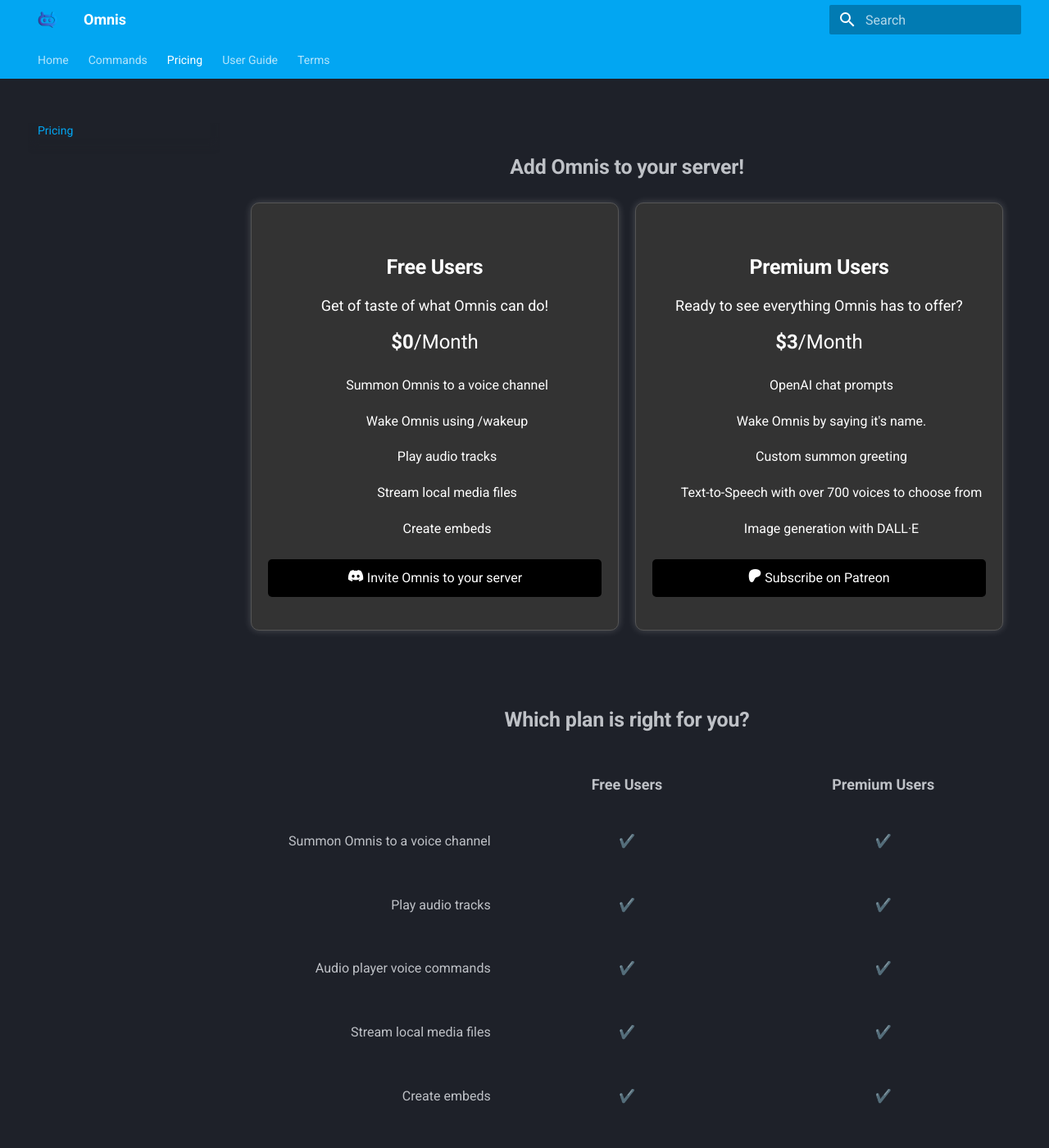
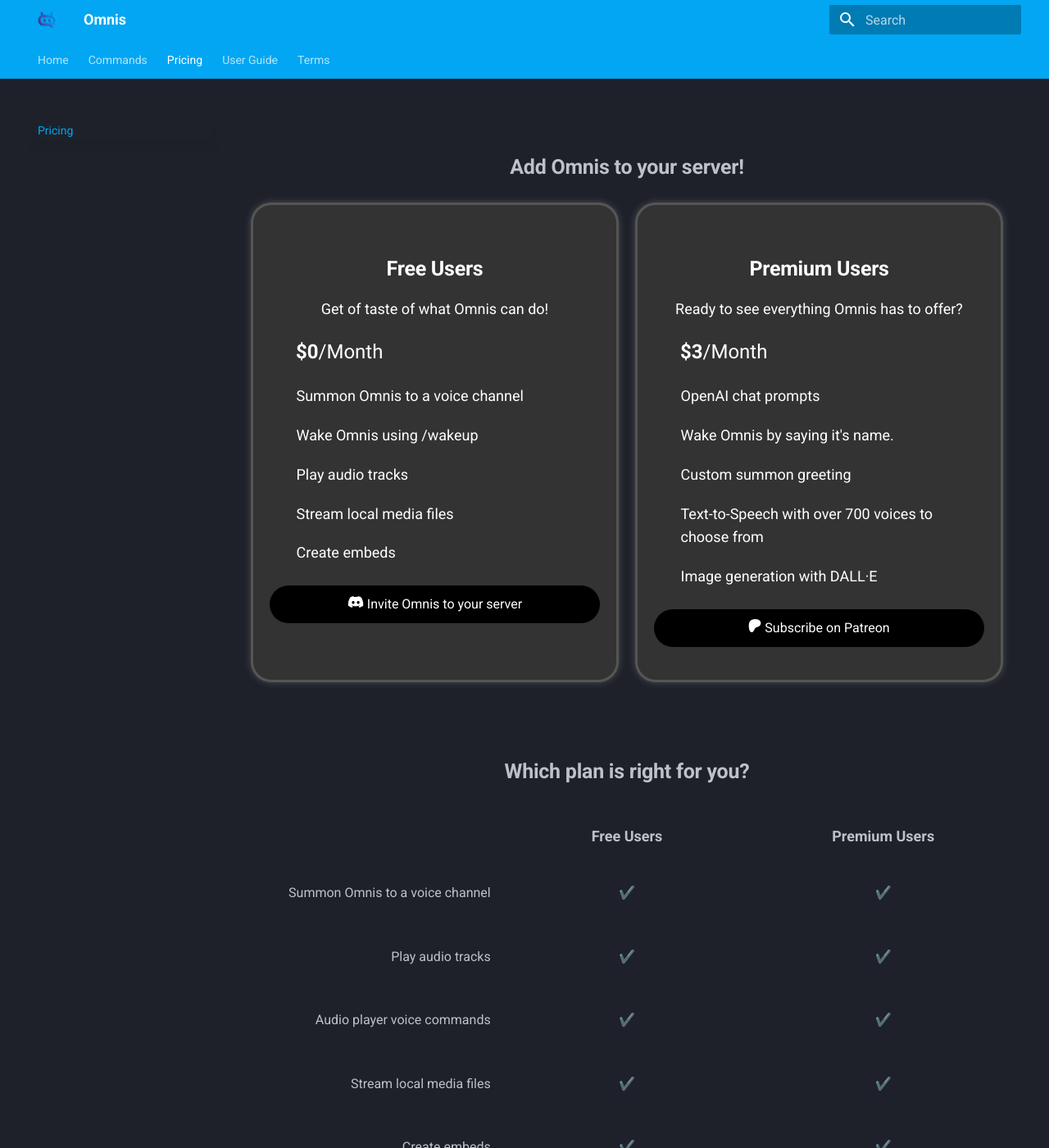
Before and after one commit to dylwedma11748/omnis-bot, an MkDocs documentation site: the page built from docs/pricing.md, in a window 1280 px wide and 1400 px high. Shown: the whole window at 82% size. Built offline with MkDocs 1.6.1 and Material for MkDocs 9.7.7, drawn with Linux system fonts in a browser that asks for light colours.

Commit message:
Update style.css

```diff
--- a/docs/style.css
+++ b/docs/style.css
@@ -7,9 +7,9 @@
 .pricing-box {
     flex: 1 1 300px;
     padding: 20px;
-    border: 1px solid #555;
+    border: 3px solid #555;
     margin: 10px;
-    border-radius: 10px;
+    border-radius: 25px;
     background-color: #333;
     color: #fff;
     box-shadow: 0 0 10px rgba(255, 255, 255, 0.2);
@@ -17,19 +17,27 @@
 
 .pricing-header {
     font-size: 28px;
+	margin-left: 10px;
     font-weight: bold;
     text-align: center;
 }
 
 .pricing-description {
     font-size: 18px;
-    margin: 10px 0;
+    margin-left: 10px 0;
     text-align: center;
+}
+
+.pricing-description-faq {
+    font-size: 18px;
+    margin-left: 10px 0;
+    text-align: left;
 }
 
 .pricing-price {
     font-size: 24px;
-    text-align: center;
+	margin-left: 32px;
+    text-align: left;
 }
 
 .pricing-price-bold {
@@ -45,7 +53,8 @@
 
 .pricing-features li {
     padding: 5px 0;
-    font-size: 16px;
+    font-size: 18px;
+	text-align: left;
     list-style-type: none;
 }
 
@@ -58,7 +67,7 @@
     color: #fff !important;
     text-align: center;
     text-decoration: none;
-    border-radius: 5px;
+    border-radius: 25px;
     transition: background-color 0.3s ease;
 }
 
```
